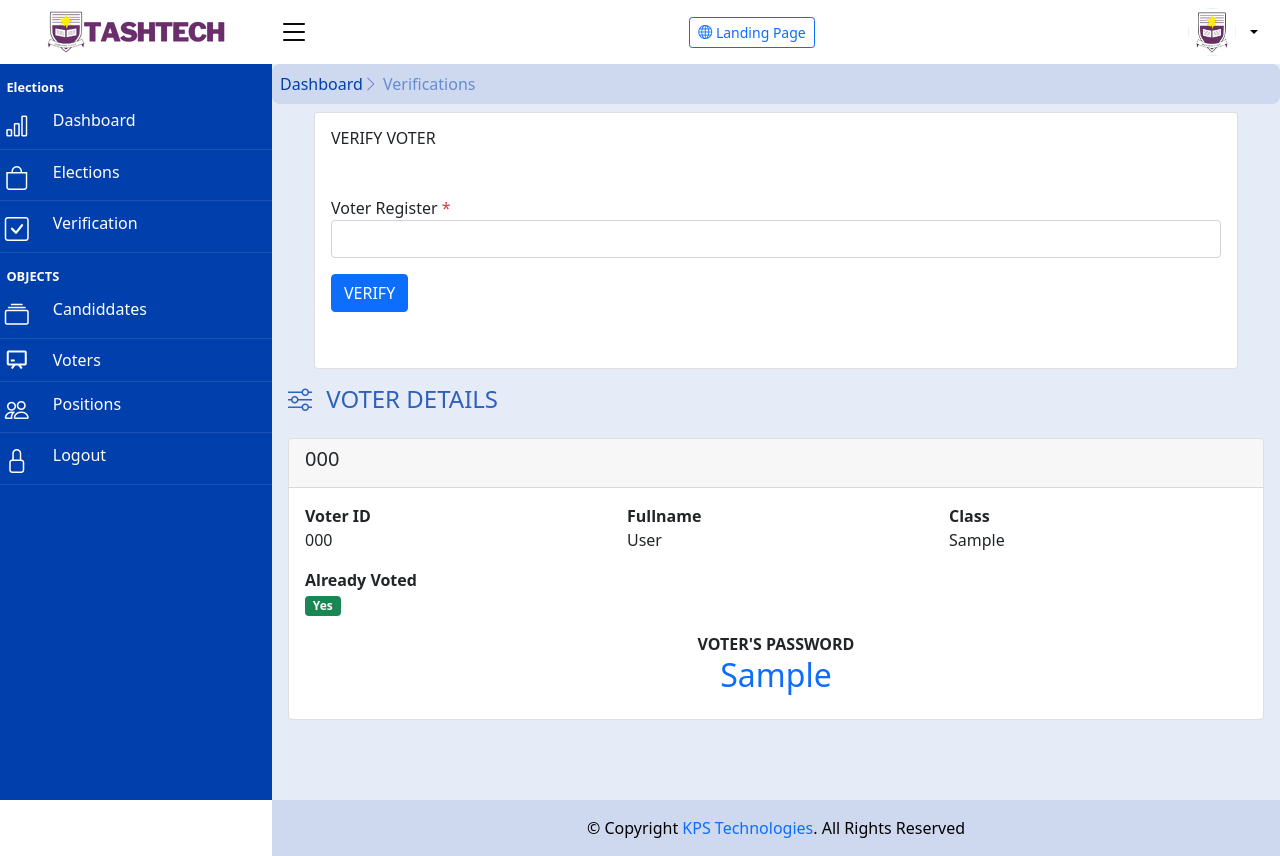
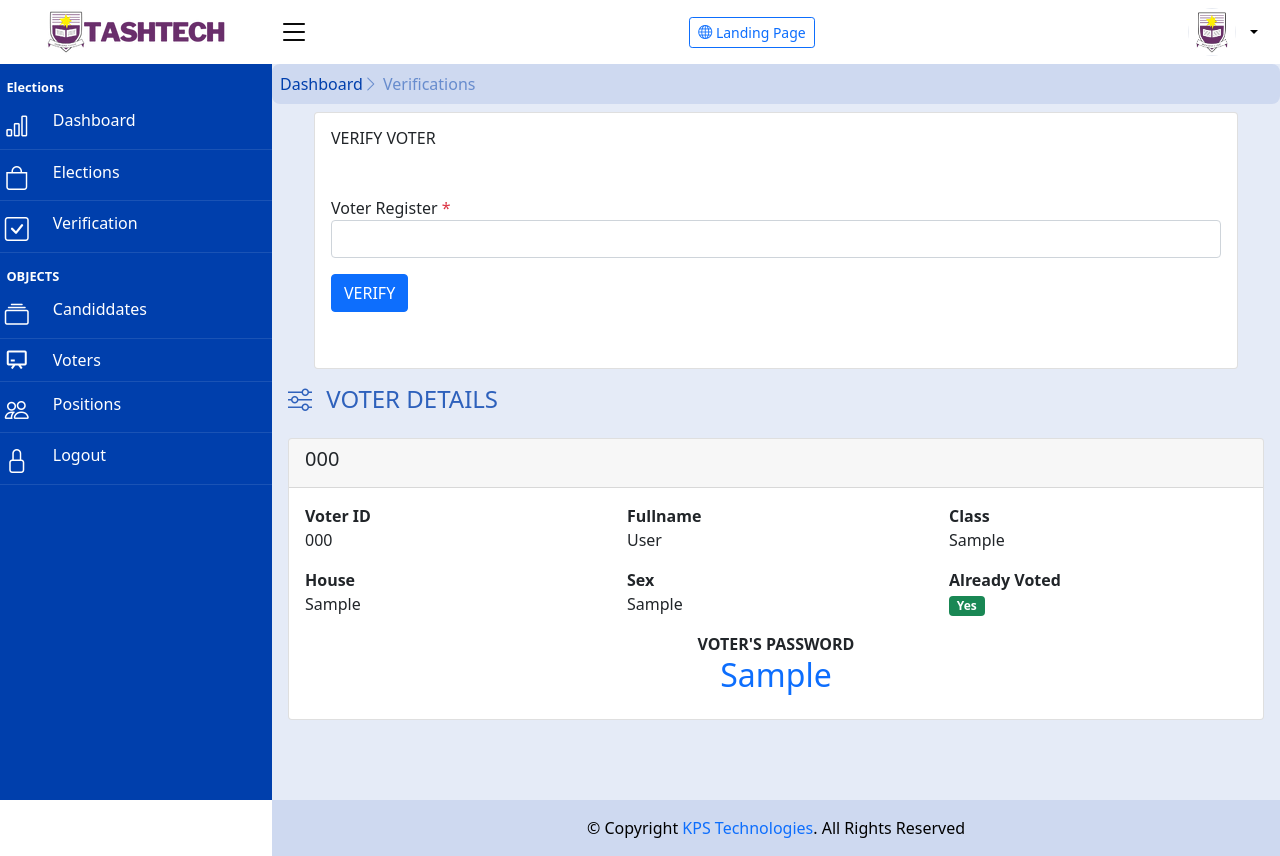
Before and after one commit to DevPrinceK/tashtech-evoting, a Django app: template core/backend/templates/backend/verification.html in a window 1280 px wide. Run offline with Django 4.2, Linux system fonts and the light colour scheme; tables that the repository leaves empty hold one stand-in row (values such as "Sample post"); the template is opened without the code that fills it: values that come from a table or form of the project are taken from there, most other values are stand-ins (such as "Sample title", 1, 10 or a date in 2020); parts of the project's set-up code (start-up, migrations or seed data) failed here and were passed over; some libraries are stand-ins or nearby versions.

Commit message:
Update verification.html

```diff
--- a/core/backend/templates/backend/verification.html
+++ b/core/backend/templates/backend/verification.html
@@ -54,9 +54,17 @@
                             <p>{{voter.user_class}}</p>
                         </div>
                         <div class="col-4 ">
+                            <b>House</b>
+                            <p>{{voter.house}}</p>
+                        </div>
+                        <div class="col-4 ">
+                            <b>Sex</b>
+                            <p>{{voter.sex}}</p>
+                        </div>
+                        <div class="col-4 ">
                             <b>Already Voted</b> <br>
                             <p class="badge bg-{{voter.voted_for_all|yesno:"success,danger"}}">
-                                {{category.voted_for_all|yesno:"Yes,No"}}</p>
+                                {{voter.voted_for_all|yesno:"Yes,No"}}</p>
                         </div>
                         <div class="col-12 text-center">
                             <b>VOTER'S PASSWORD</b>
```
